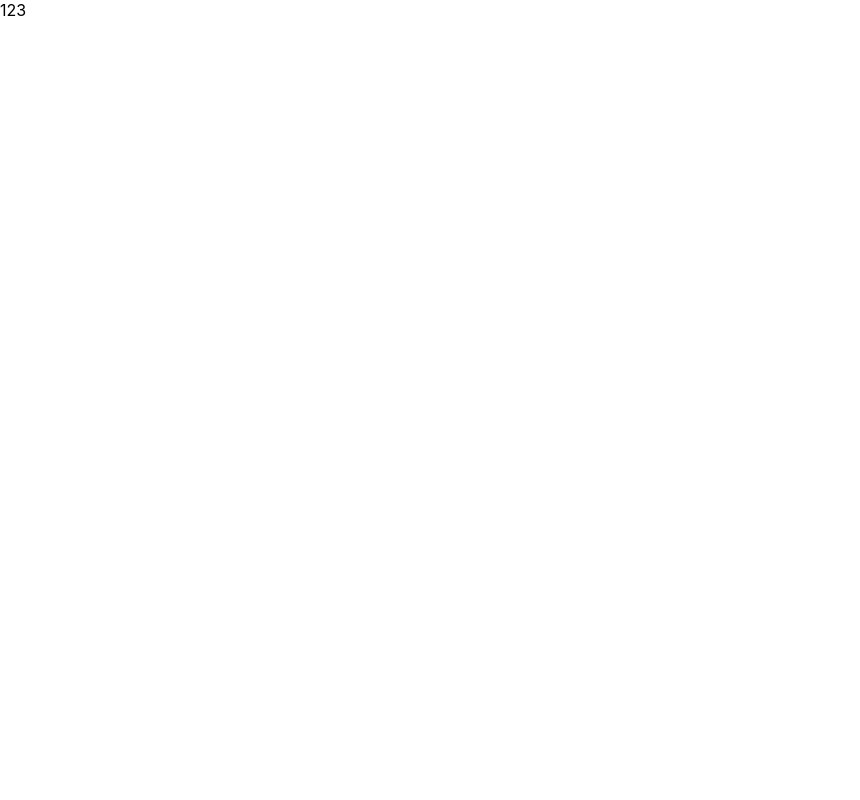
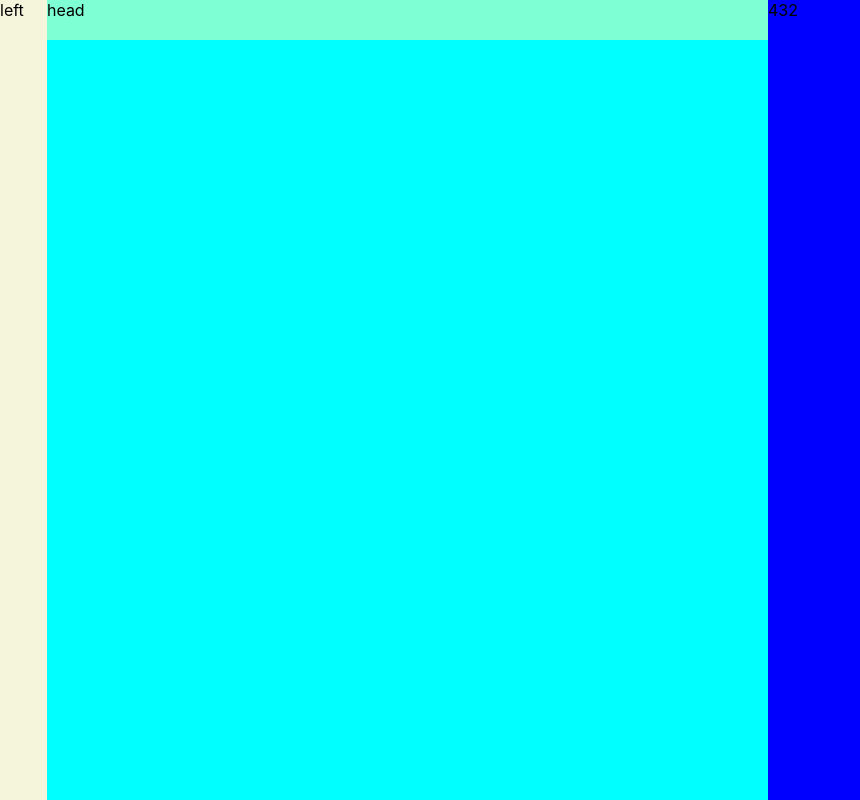
Before and after one commit to Nouchi-Kousu/TrussVizPy, a React (Create React App) app in the folder react-frontend/: page / in a window 1280 px wide. Shown: the whole page, without its empty margins (0-860 px from the left). Built offline with nearby package versions, Linux system fonts and the light colour scheme.

Commit message:
开始构建页面

```diff
--- a/package.json
+++ b/package.json
@@ -1,6 +1,7 @@
 {
   "dependencies": {
     "@types/react": "^18.3.9",
-    "@types/react-dom": "^18.3.0"
+    "@types/react-dom": "^18.3.0",
+    "sass": "^1.79.3"
   }
 }
--- a/react-frontend/src/App.tsx
+++ b/react-frontend/src/App.tsx
@@ -1,16 +1,12 @@
 import { useRef, useState } from "react"
+import Truss from './page/Truss/Truss'
 
 const App = () => {
-    const penTypeList = ['choose', 'move', 'delete', 'point', 'line', 'constraint2', 'constraint1']
-    const drawRef = useRef(null)
-    const showRef = useRef(null)
-    const [penType, setPenType] = useState(penTypeList[0])
-    const [points, setPoints] = useState([])
-    const [lines, setLines] = useState([])
-    const [constraintNums, setConstraintNums] = useState(0)
 
     return (
-        <div>123</div>
+        <div>
+            <Truss />
+        </div>
     )
 }
 
--- /dev/null
+++ b/react-frontend/src/page/Truss/CSS/App.scss
@@ -0,0 +1,27 @@
+.truss {
+    width: 100vw;
+    height: 100vh;
+    display: flex;
+    background-color: bisque;
+    .draw {
+        height: 100%;
+        width: 60%;
+        background-color: aqua;
+        display: flex;
+        .head {
+            width: 100%;
+            height: 40px;
+            background-color: aquamarine;
+        }
+        .left {
+            width: 50px;
+            height: 100%;
+            background-color: beige;
+        }
+    }
+    .show {
+        height: 100%;
+        width: 40%;
+        background-color: blue;
+    }
+}
--- /dev/null
+++ b/react-frontend/src/page/Truss/Truss.tsx
@@ -0,0 +1,23 @@
+import { useRef, useState } from "react"
+import Draw from './draw/Draw'
+import Show from './show/Show'
+import './CSS/App.scss'
+
+const Truss = () => {
+    const penTypeList = ['choose', 'move', 'delete', 'point', 'line', 'constraint2', 'constraint1']
+    const drawRef = useRef(null)
+    const showRef = useRef(null)
+    const [penType, setPenType] = useState(penTypeList[0])
+    const [points, setPoints] = useState([])
+    const [lines, setLines] = useState([])
+    const [constraintNums, setConstraintNums] = useState(0)
+
+    return (
+        <div className="truss">
+            <Draw />
+            <Show />
+        </div>
+    )
+}
+
+export default Truss
--- /dev/null
+++ b/react-frontend/src/page/Truss/draw/Draw.tsx
@@ -0,0 +1,13 @@
+import Head from "./Head"
+import Left from "./Left"
+
+const Draw = () => {
+    return (
+        <div className="draw">
+            <Left />
+            <Head />
+        </div>
+    )
+}
+
+export default Draw
--- /dev/null
+++ b/react-frontend/src/page/Truss/draw/Head.tsx
@@ -0,0 +1,7 @@
+const Head = () => {
+    return (
+        <div className="head">head</div>
+    )
+}
+
+export default Head
--- /dev/null
+++ b/react-frontend/src/page/Truss/draw/Left.tsx
@@ -0,0 +1,7 @@
+const Left = () => {
+    return (
+        <div className="left">left</div>
+    )
+}
+
+export default Left
--- /dev/null
+++ b/react-frontend/src/page/Truss/show/Show.tsx
@@ -0,0 +1,7 @@
+const Draw = () => {
+    return (
+        <div className="show">432</div>
+    )
+}
+
+export default Draw
```
Also changed, not shown: 1 other file (tests, documents, lock files or other folders).
